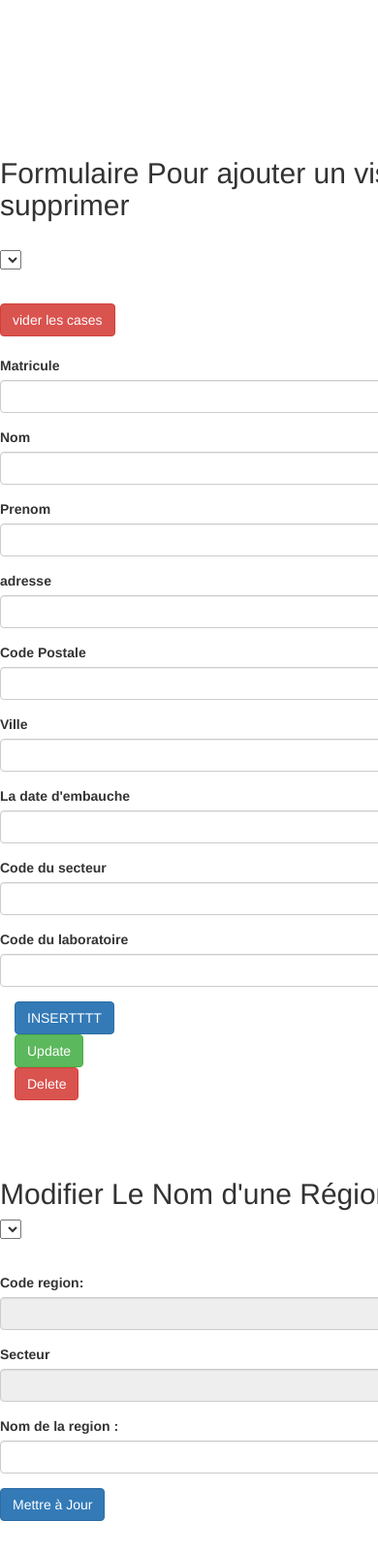
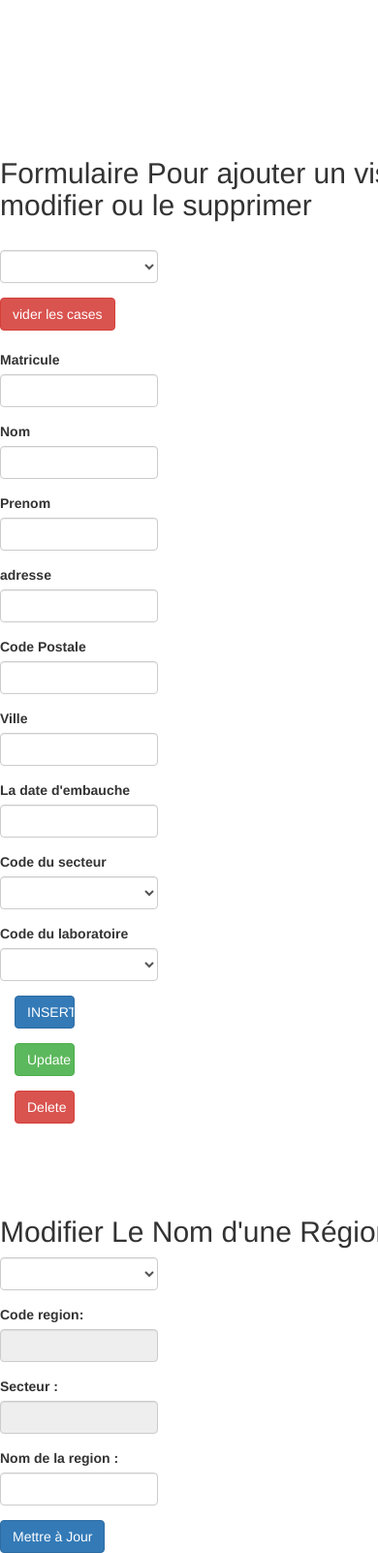
Before and after one commit to TheRoosters75/GSB_Final, a CodeIgniter app: page /GSB/index.php/ctrl_accueil/AfficherVisiteurs in a window 390 px wide; the page is wider, and only the part inside the window is pictured. Shown: the part 358-1960 px from the top of that part at 97% size. Before the commit the page ends 1927 px from the top of that part, so only its background shows below. Run offline with CodeIgniter, Linux system fonts and the light colour scheme; tables that the repository leaves empty or names only in its code hold one stand-in row (values such as "Sample post"); data that the repository does not hold is empty; some libraries are stand-ins or nearby versions.

Commit message:
creation du projet

```diff
--- a/CSS/CSS.css
+++ b/CSS/CSS.css
@@ -31,7 +31,7 @@ and open the template in the editor.
 #partieDroite
 {
   height: 500px;
-  width: 700px;
+  width: 550px;
   position: relative;
   float: left;
 
--- a/application/controllers/Ctrl_Accueil.php
+++ b/application/controllers/Ctrl_Accueil.php
@@ -15,6 +15,8 @@ class Ctrl_Accueil extends CI_Controller{
         $data['lesVisiteurs'] = $this->Model_Visiteurs->getLesVisiteurs();
         $this->load->model('Model_Labo');
         $data['lesLabos'] = $this->Model_Labo->getAllLabo();
+        $this->load->model('Model_Secteur');
+        $data['lesSecteurs'] = $this->Model_Secteur->getAllSec();
 
         $this->load->view('v_Visiteurs',$data);
     }
--- /dev/null
+++ b/application/models/Model_Secteur.php
@@ -0,0 +1,9 @@
+<?php
+
+class Model_Secteur extends CI_Model{
+
+    function getAllSec(){
+        $sql = $this->db->query('select * from secteur');
+        return $sql->result();
+    }
+}
--- a/application/views/v_Accueil.php
+++ b/application/views/v_Accueil.php
@@ -84,7 +84,7 @@ and open the template in the editor.
 
 
             </ul>
-            <br> <br>
+
              <a href="index.php/Ctrl_Accueil/AfficherComposants"><input type="button" class="btn btn-info" name="consulter " value="Consulter"/></a>
         </div>
 
@@ -98,7 +98,7 @@ and open the template in the editor.
                 <li>Insérer dans quelle(s) activité(s) complémentaire(s) a été invité un praticien</li>
                 <li>Avoir des statistiques sous forme d’indicateurs (nombres, pourcentages, graphiques, ...)<li>
             </ul>
-            <br>
+
              <a href="index.php/Ctrl_Accueil/AfficherPracticiens"><input type="button" class="btn btn-info" name="consulter " value="Consulter"/></a>
         </div>
     </div>
--- a/application/views/v_Regions.php
+++ b/application/views/v_Regions.php
@@ -9,14 +9,20 @@ and open the template in the editor.
         <title>TODO supply a title</title>
         <meta charset="UTF-8">
         <meta name="viewport" content="width=device-width, initial-scale=1.0">
+        <!-- CSS -->
         <link rel="stylesheet" href="http://localhost/GSB/CSS/CSS.css">
+        <!-- Boostrap -->
          <link rel="stylesheet" href="Bootstrap/css/bootstrap.min.css">
          <link rel="stylesheet" href="https://maxcdn.bootstrapcdn.com/bootstrap/3.3.7/css/bootstrap.min.css">
-  <script src="https://ajax.googleapis.com/ajax/libs/jquery/3.2.1/jquery.min.js"></script>
-  <script src="https://maxcdn.bootstrapcdn.com/bootstrap/3.3.7/js/bootstrap.min.js"></script>
+         <script src="https://ajax.googleapis.com/ajax/libs/jquery/3.2.1/jquery.min.js"></script>
+         <script src="https://maxcdn.bootstrapcdn.com/bootstrap/3.3.7/js/bootstrap.min.js"></script>
+       <!--Boostrap -->
+
+       <!--JavaScript -->
          <script type="text/javascript" src="<?php echo base_url();?>JQuery/jquery-3.1.1.js"></script>
          <script type="text/javascript" src="<?php echo base_url();?>JS/lesFonctions.js"></script>
          <script type="text/javascript">
+
 
 
           $
@@ -38,13 +44,15 @@ and open the template in the editor.
              );
 
         </script>
+        <!--JavaScript -->
     </head>
     <body>
         <form method="post">
 
             <h2>Modifier Le Nom d'une Région</h2>
-            <div class="form-group">
-            <select id="lstRegions">
+            <div class="form-group row">
+                <div class="col-xs-4">
+            <select class="form-control" id="lstRegions">
                 <?php
                 foreach ($lesRegions as $region){
 
@@ -68,29 +76,36 @@ and open the template in the editor.
             ?>
                  </select>
             </div>
+            </div>
 
 
 
-            <br>
 
-            <div class="form-group">
+
+
+            <div class="form-group row">
+                <div class="col-xs-4">
                 <label>Code region:</label>
                 <input type="text" class="form-control" id="codeRegion" name="codeRegion" disabled="" >
-
+                </div>
             </div>
 
-            <div class="form-group">
-                <label>Secteur </label>
+            <div class="form-group row">
+                <div class="col-xs-4">
+                <label>Secteur :</label>
                 <input type="text" class="form-control" id="codeSecteur" name="codeSecteur" disabled="" >
             </div>
+            </div>
 
-            <div class="form-group">
+            <div class="form-group row">
+                <div class="col-xs-4">
                 <label>Nom de la region :</label>
                 <input type="text" class="form-control" id="nomRegion" name="nomRegion"/>
+                </div>
             </div>
 
             <div id="update2">
-                <input type="submit" id="btnMAJ" class="btn btn-primary btn-md" name="update2" value="Mettre à Jour" />
+                <input type="submit" id="btnMAJ" class="btn btn-primary btn-md" name="update2" value="Mettre à Jour"  />
            </div>
 
             <!-- fonction de mise a jour des regions -->
--- a/application/views/v_Visiteurs.php
+++ b/application/views/v_Visiteurs.php
@@ -135,8 +135,9 @@ and open the template in the editor.
             <h2>Formulaire Pour ajouter un visiteur , le modifier ou le supprimer</h2>
             <br>
             <!-- Affichage de la liste des visiteur dans un salect -->
-            <div class="form-group">
-            <select id="lstVisiteurs">
+            <div class="form-group row">
+                 <div class="col-xs-4">
+                <select class="form-control" id="lstVisiteurs">
                 <?php
                 foreach ($lesVisiteurs as $visiteur ){
                 ?>
@@ -158,8 +159,7 @@ and open the template in the editor.
                 }
                 ?>
             </select>
-            <!--</div>--></div>
-            <br>
+                 </div></div>
 
 
 
@@ -168,48 +168,73 @@ and open the template in the editor.
 
                 <a href="http://localhost/GSB/index.php/Ctrl_Accueil/AfficherVisiteurs"><input type="button" class="btn btn-danger" value="vider les cases "></a> <br> <br>
            <!-- creation des text box et bouton -->
-                    <div class="form-group">
+                    <div class="form-group row">
+                        <div class="col-xs-4">
                         <label for="Matricule">Matricule</label>
                         <input type="text" class="form-control" id="matricule" name="matricule">
-
+                        </div>
                     </div>
 
-                    <div class="form-group">
+                    <div class="form-group row">
+                         <div class="col-xs-4">
                         <label for="Nom">Nom</label>
                         <input type="text" class="form-control" id="nom" name="nom">
                     </div>
+                    </div>
 
-                    <div class="form-group">
+                    <div class="form-group row">
+                         <div class="col-xs-4">
                         <label for="Penom">Prenom </label>
                         <input type="text" class="form-control" id="prenom" name="prenom">
                     </div>
+                    </div>
 
-                    <div class="form-group">
+                    <div class="form-group row">
+                         <div class="col-xs-4">
                         <label for="Adresse">adresse </label>
                         <input type="text" class="form-control" id="adresse" name="adresse">
                     </div>
+                    </div>
 
-                    <div class="form-group">
+                    <div class="form-group row">
+                         <div class="col-xs-4">
                         <label for="CP">Code Postale </label>
                         <input type="text" class="form-control" id="cp" name="cp">
                     </div>
+                    </div>
 
-                    <div class="form-group">
+                    <div class="form-group row">
+                         <div class="col-xs-4">
                         <label for="Villes">Ville </label>
                         <input type="text" class="form-control" id="ville" name="ville">
                     </div>
+                    </div>
 
-                    <div class="form-group">
+                    <div class="form-group row">
+                         <div class="col-xs-4">
                         <label for="DateEmbauche">La date d'embauche </label>
                         <input type="text" class="form-control" id="dateEmbauche" name="dateEmbauche">
                     </div>
-
-                    <div class="form-group">
-                        <label for="codeSec">Code du secteur </label>
-                        <input type="text" class="form-control" id="codeSec" name="codeSec">
                     </div>
 
-                    <div class="form-group">
+                    <div class="form-group row">
+                         <div class="col-xs-4">
+                        <label for="codeSec">Code du secteur </label>
+                        <select  class="form-control" id="codeSec" name="codeSec">
+                            <?php
+                                            foreach ($lesSecteurs as $secteur) {
+                                           ?>
+                            <option value="<?php echo $secteur->SEC_CODE;?>"> <?php echo $secteur->SEC_LIBELLE;?></option>
+
+                            <?php
+                                            }
+                           ?>
+                        </select>
+                         </div>
+                    </div>
+
+                    <div class="form-group row">
+                         <div class="col-xs-4">
                         <label for="codeLab">Code du laboratoire </label>
                         <select  class="form-control" id="codeLab" name="codeLab">
                           <?php
@@ -221,19 +246,27 @@ and open the template in the editor.
                 ?>
                         </select>
                     </div>
+                    </div>
+
     <div class="container">
        <div  >
 
-            <div id="ajouter">
-                <input type="submit" name="insert" value="INSERTTTT" class="btn btn-primary" />
+            <div class="form-group row" id="ajouter">
+                <div class="col-xs-2">
+                <input type="submit" name="insert" value="INSERTTTT" class="btn btn-primary btn-block" />
+                </div>
             </div>
 
-           <div id="update">
-               <input type="submit" name="update" value="Update" class="btn btn-success" />
+           <div class="form-group row" id="update">
+               <div class="col-xs-2">
+               <input type="submit" name="update" value="Update" class="btn btn-success btn-block" />
+               </div>
            </div>
 
-           <div id="delete">
-               <input type="submit" name="delete" value="Delete" class="btn btn-danger" />
+           <div class="form-group row" id="delete">
+               <div class="col-xs-2">
+               <input type="submit" name="delete" value="Delete" class="btn btn-danger btn-block" />
+               </div>
            </div>
         </div>
     </div>
```
